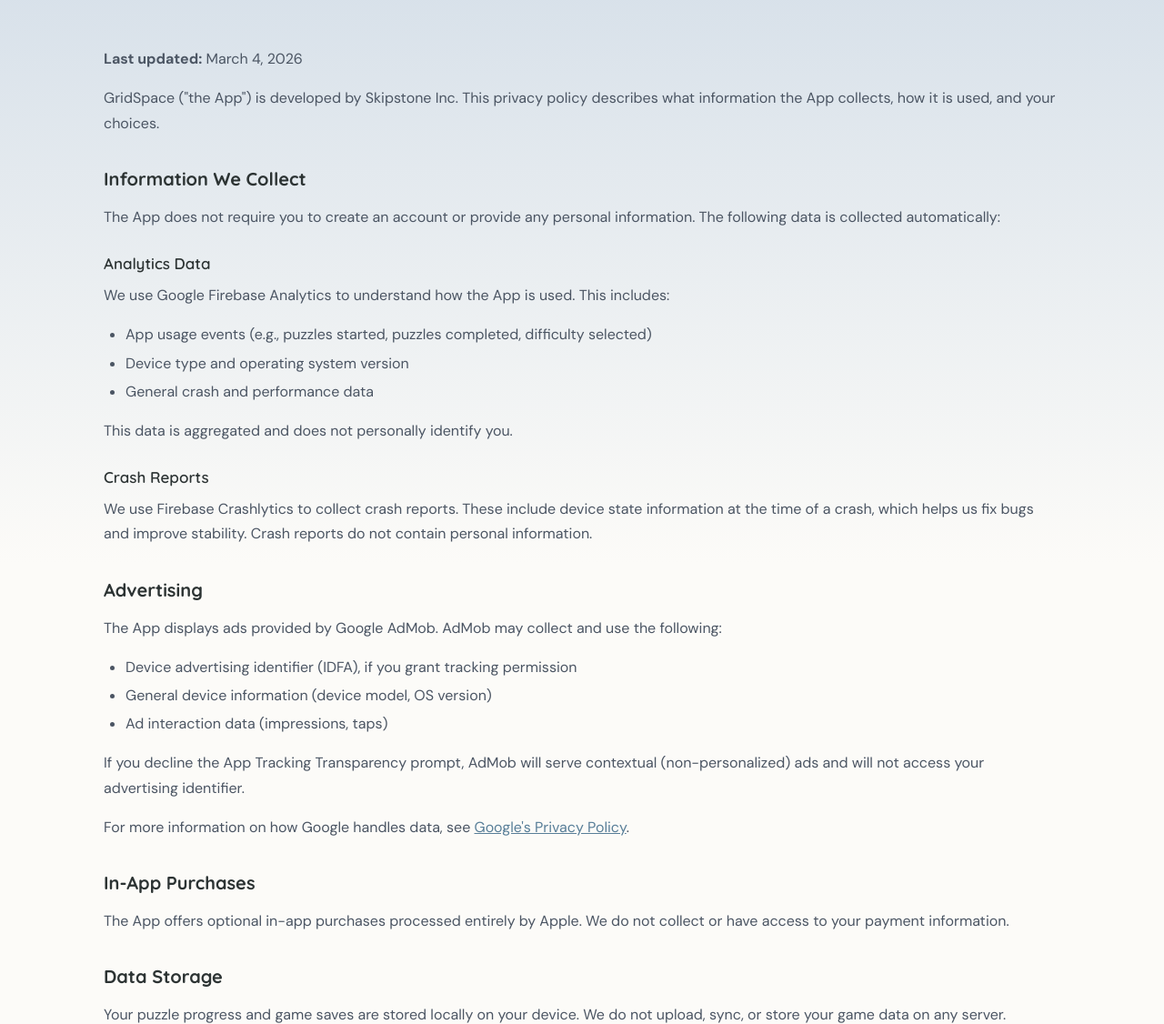
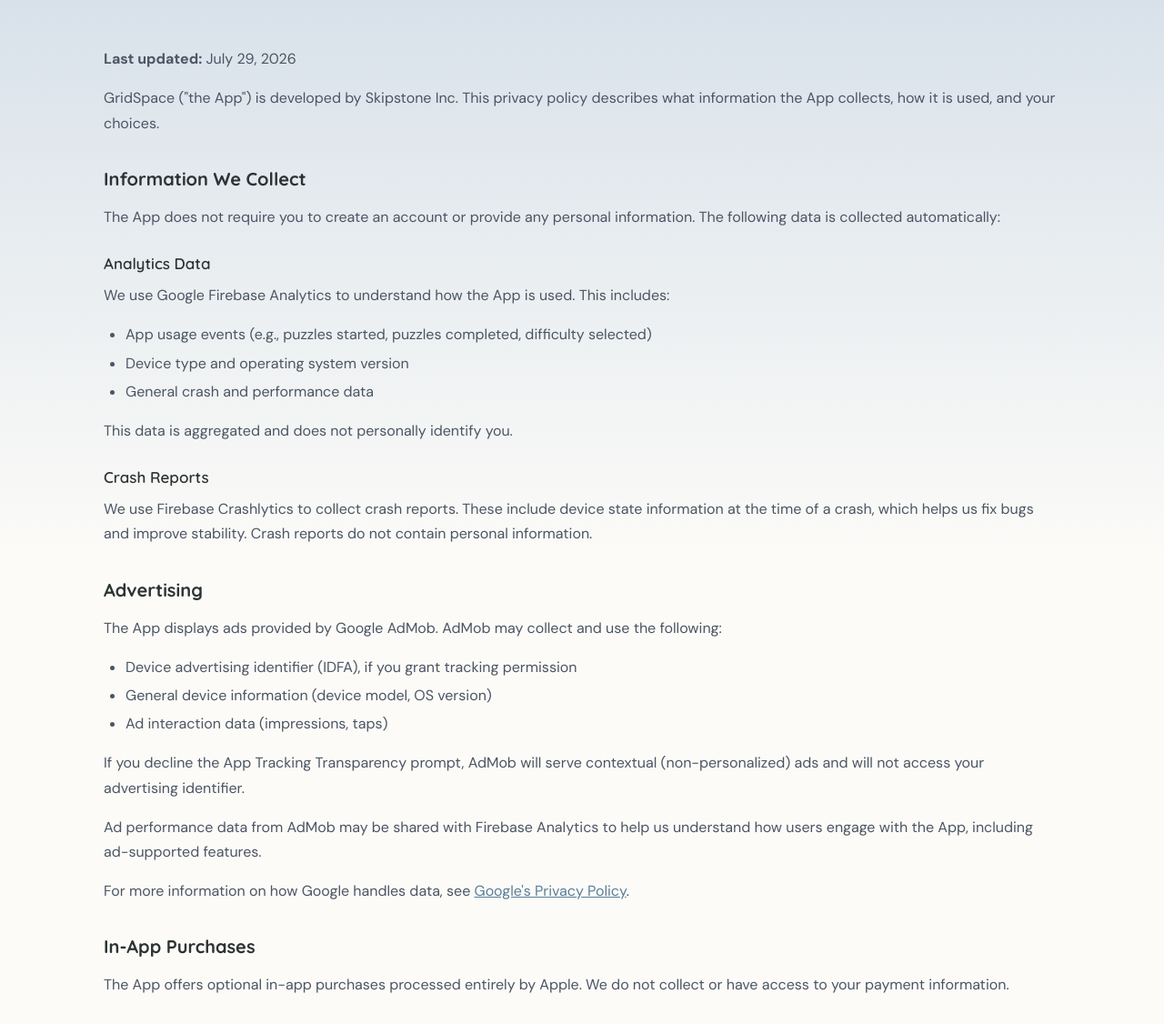
Before and after one commit to skipstoneapps/skipstoneapps.github.io, a plain HTML site: page privacy-gridspace.html in a window 1280 px wide. Shown: the part 181-1307 px from the top of the page at 91% size. Drawn offline with Linux system fonts and the light colour scheme.

Commit message:
Disclose AdMob-Firebase Analytics data sharing in privacy policy
Adds a sentence to the Advertising section noting that ad performance
data from AdMob may be shared with Firebase Analytics, in preparation
for linking the two services. Bumps the last-updated date.

Co-Authored-By: Claude Opus 4.7 <noreply@anthropic.com>

```diff
--- a/privacy-gridspace.html
+++ b/privacy-gridspace.html
@@ -52,7 +52,7 @@
     </section>
 
     <section class="legal-content container">
-      <p><strong>Last updated:</strong> March 4, 2026</p>
+      <p><strong>Last updated:</strong> July 29, 2026</p>
 
       <p>GridSpace ("the App") is developed by Skipstone Inc. This privacy policy describes what information the App collects, how it is used, and your choices.</p>
 
@@ -79,6 +79,7 @@
         <li>Ad interaction data (impressions, taps)</li>
       </ul>
       <p>If you decline the App Tracking Transparency prompt, AdMob will serve contextual (non-personalized) ads and will not access your advertising identifier.</p>
+      <p>Ad performance data from AdMob may be shared with Firebase Analytics to help us understand how users engage with the App, including ad-supported features.</p>
       <p>For more information on how Google handles data, see <a href="https://policies.google.com/privacy" target="_blank" rel="noopener">Google's Privacy Policy</a>.</p>
 
       <h2>In-App Purchases</h2>
```
